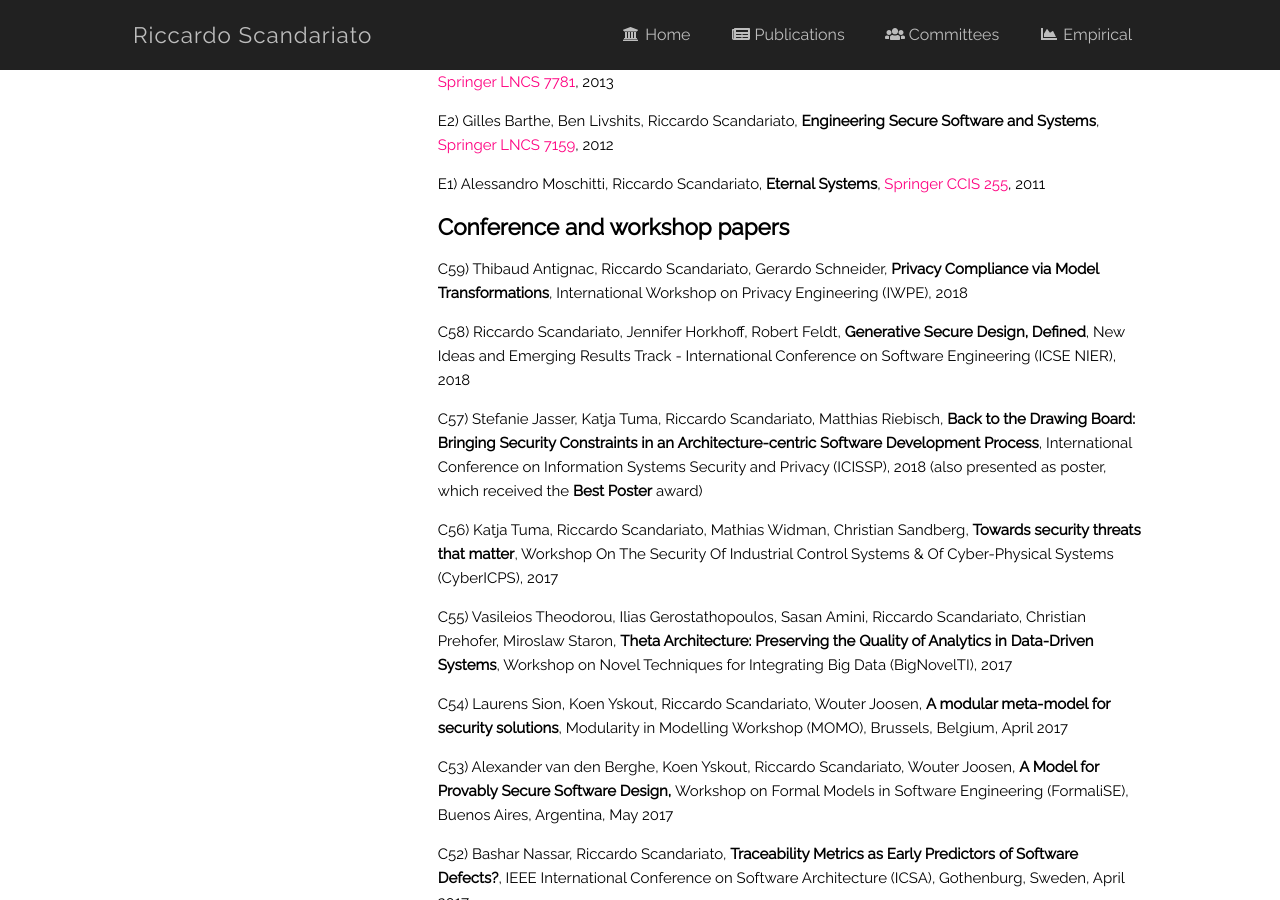
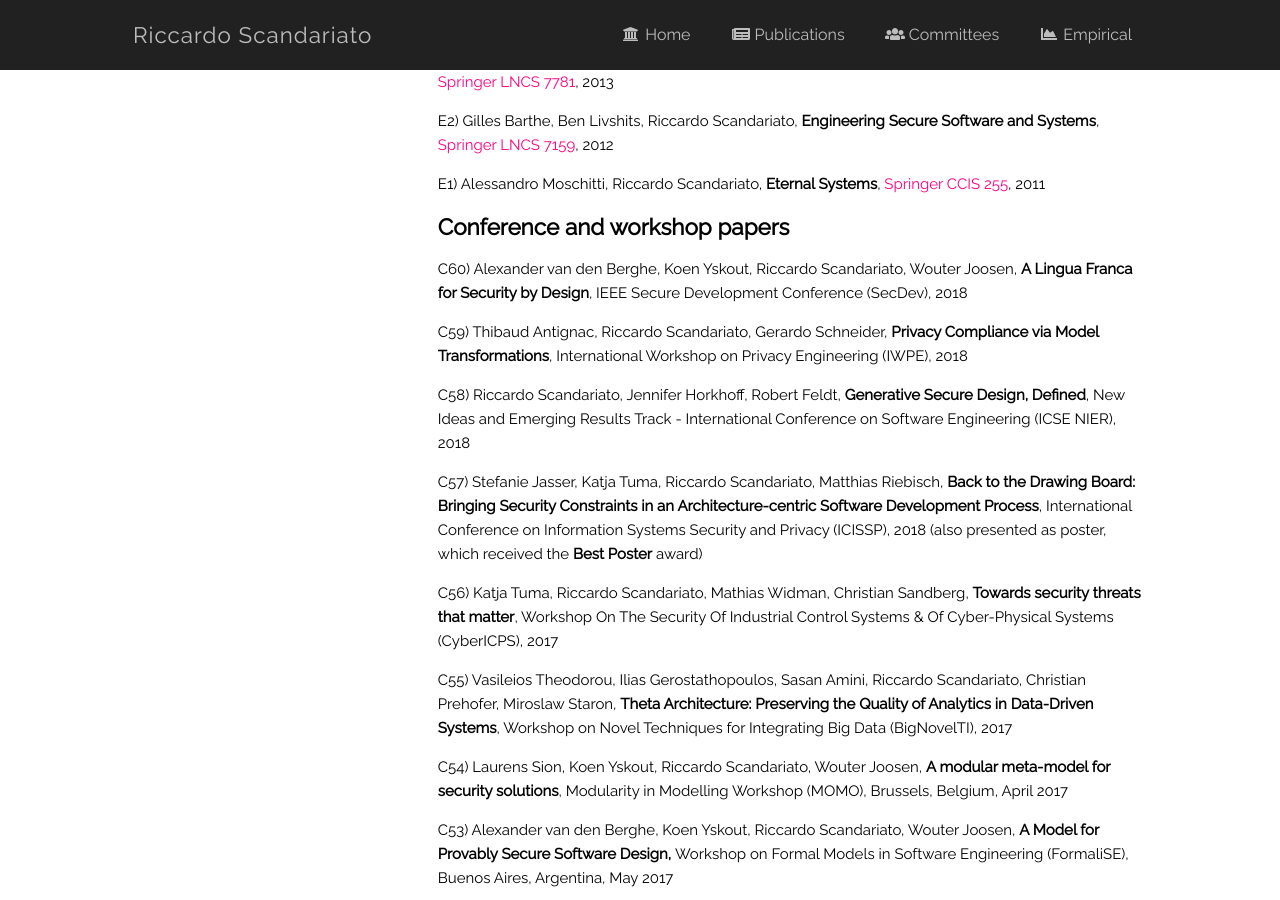
Before and after one commit to riccardoscandariato/riccardoscandariato.github.io, a Jekyll site: the page built from pubs.md, in a window 1280 px wide and 900 px high, scrolled down 1970 px. Built offline with Jekyll 4.4.1, drawn with Linux system fonts in a browser that asks for light colours.

Commit message:
more pubs

```diff
--- a/pubs.md
+++ b/pubs.md
@@ -61,6 +61,8 @@ and my <a href="http://www.informatik.uni-trier.de/~ley/pers/hd/s/Scandariato:Ri
 
 
 <h2>Conference and workshop papers</h2>
+
+<p>C60) Alexander van den Berghe, Koen Yskout, Riccardo Scandariato, Wouter Joosen, <b>A Lingua Franca for Security by Design</b>, IEEE Secure Development Conference (SecDev), 2018
 
 <p>C59) Thibaud Antignac, Riccardo Scandariato, Gerardo Schneider, <b>Privacy Compliance via Model Transformations</b>, International Workshop on Privacy Engineering (IWPE), 2018
 
```
